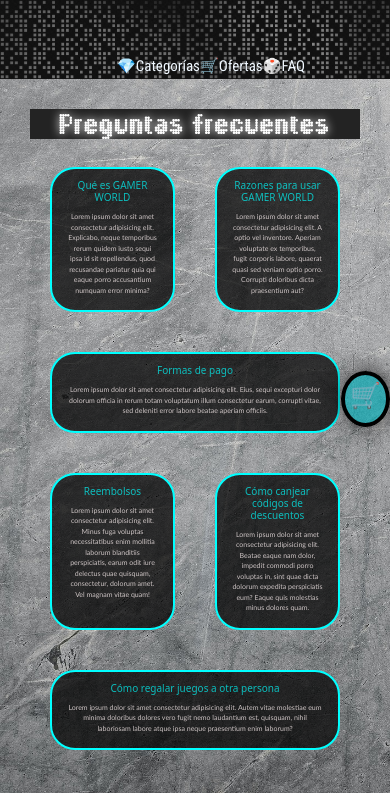
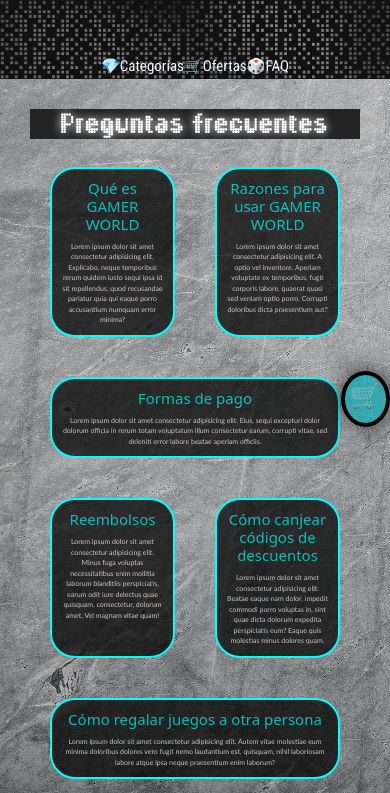
Before and after one commit to IvanBrz/gamerworld, a website: page pages/faq.html in a window 390 px wide. Shown: the part 51-844 px from the top of the page. Drawn offline with nearby package versions, Linux system fonts and the light colour scheme.

Commit message:
scss-faq

```diff
--- a/css/style.css
+++ b/css/style.css
@@ -556,7 +556,7 @@
 
 /*!-------------------------PAGINA FAQ--------------------------*/
 
-.titulofaq{
+/* .titulofaq{
     font-family: sss;
     font-size: 50px;
     text-align: center;
@@ -569,11 +569,11 @@
     animation-name: slidefromleft;
     animation-duration: 1s;
     animation-timing-function: ease-in-out;
-}
+} */
 
 
 
-section .col{
+/* section .col{
     border: 2px solid aqua;
     text-align: center;
     padding: 10px;
@@ -582,18 +582,18 @@
     background-color: rgba(0, 0, 0, 0.727);
     color: rgba(0, 255, 255, 0.699);
     font-size: 25px;
-}
+} */
 
-section .col p{
+/* section .col p{
     font-family: 'Gill Sans', 'Gill Sans MT', Calibri, 'Trebuchet MS', sans-serif;
     font-size: 20px;
     color: rgba(237, 226, 226, 0.84);
     margin: 10px;
-}
+} */
 
-section .col:hover{
+/* section .col:hover{
     background-color: rgb(0, 0, 0);
-}
+} */
 
 
 
--- a/scss/components/_faq.scss
+++ b/scss/components/_faq.scss
@@ -0,0 +1,43 @@
+
+
+
+/*!-------------------------PAGINA FAQ--------------------------*/
+
+
+
+main{
+    .titulofaq{
+        font-family: sss;
+        text-align: center;
+        color: #FFFFFF;
+        background: #912C22;
+        text-shadow: 0 0 10px #FFFFFF;
+        color: #FFFFFF;
+        background: #232323;
+
+        animation-name: slidefromleft;
+        animation-duration: 1s;
+        animation-timing-function: ease-in-out;
+    }
+    section{
+        .col{
+            border: 2px solid aqua;
+            text-align: center;
+            padding: 10px;
+            margin: 20px;
+            border-radius: 25px;
+            background-color: rgba(0, 0, 0, 0.727);
+            color: rgba(0, 255, 255, 0.699);
+            font-size: 25px;
+                &:hover{
+                    background-color: rgb(0, 0, 0);
+                }
+                    p{
+                        font-family: 'Gill Sans', 'Gill Sans MT', Calibri, 'Trebuchet MS', sans-serif;
+                        font-size: 20px;
+                        color: rgba(237, 226, 226, 0.84);
+                        margin: 10px;
+                    }
+        }
+    }
+}
--- a/scss/components/_inicio.scss
+++ b/scss/components/_inicio.scss
@@ -32,6 +32,7 @@
                 align-items: flex-start;
                 font-size: 25px;
                 font-family: 'Roboto Condensed', sans-serif;
+                padding-left: 0%;
                 a{
                     text-decoration: none;
                     color: aliceblue;
@@ -140,6 +141,7 @@
 
 footer{
     ul{
+        padding-left: 0%;
         li{
             a{
                 display: flex;
@@ -178,9 +180,6 @@
         font-size: 10px;
     }
     main .titulodeofertas h2{
-        font-size: 40px;
-    }
-    .titulofaq h2{
         font-size: 40px;
     }
 }
@@ -240,25 +239,16 @@
         width: 300px;
         height: 250px;
     }
-    .titulodeofertas h2{
+    main .titulodeofertas h2{
         font-size: 30px;
-    }
-    .titulofaq h2{
-        font-size: 30px;
-    }
-    .faqsec h2{
-        font-size: 25px;
-    }
-    .faqsec p{
-        font-size: 15px;
     }
     main .juegos3 div{
         font-size: 8px;
     }
-    section .container .col h3{
+    main .container .row .col h3{
         font-size: 15px;
     }
-    section .container .col p{
+    main .container .row .col p{
         font-size: 10px;
         margin: 0%;
     }
@@ -294,14 +284,11 @@
     main .titulodeofertas h2{
         font-size: 25px;
     }
-    .titulofaq h2{
-        font-size: 25px;
+    main .container .row .col h2{
+        font-size: 10px;
     }
-    .faqsec h2{
-        font-size: 20px;
-    }
-    .faqsec p{
-        font-size: 10px;
+    main .container .row .col p{
+        font-size: 7px;
     }
     .maincontact label{
         font-size: 20px;
@@ -309,11 +296,4 @@
     .maincontact select{
         inline-size: 250px;
     }
-    section .container .col p{
-        font-size: 7px;
-        margin: 5px;
-    }
-    section .container .col h3{
-        font-size: 10px;
-    }
 }
--- a/scss/estilos.scss
+++ b/scss/estilos.scss
@@ -4,3 +4,4 @@
 @import "./components/inicio";
 @import "./components/categorias";
 @import "./components/ofertas";
+@import "./components/faq";
```
Also changed, not shown: css/estilos.css.
